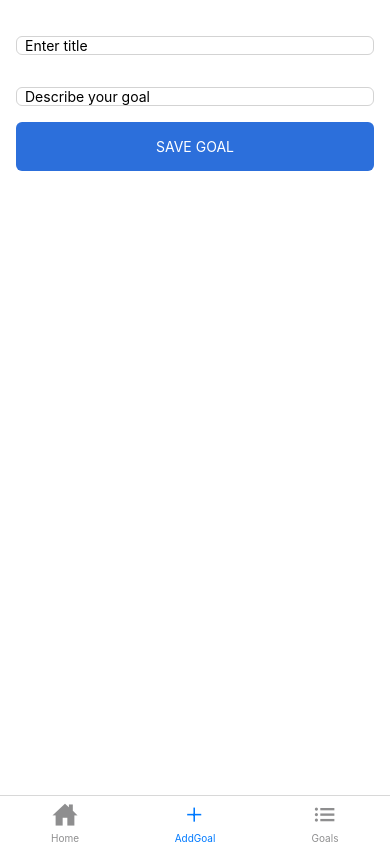
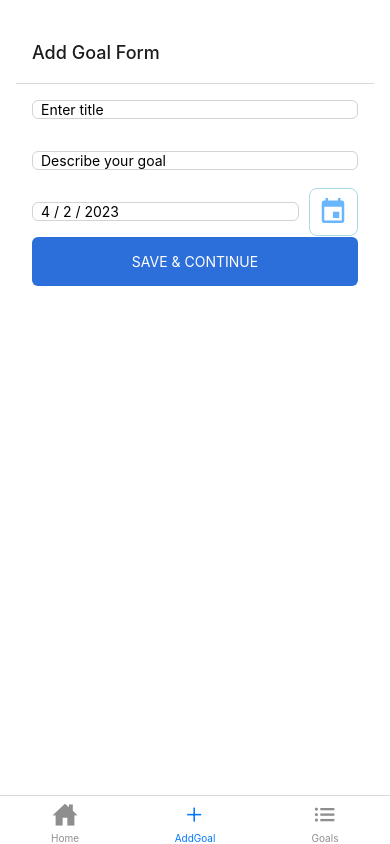
Before and after one commit to Kimbohlovette/MyGoals, a React Native app: screen /AddGoal in a window 390 px wide. Built offline with nearby package versions, Linux system fonts and the light colour scheme; no server answers; the database is empty.

Commit message:
Added date picker control to the add goal component

```diff
--- a/package.json
+++ b/package.json
@@ -10,6 +10,7 @@
     "lint": "eslint . --ext .js,.jsx,.ts,.tsx"
   },
   "dependencies": {
+    "@react-native-community/datetimepicker": "^6.7.5",
     "@react-navigation/bottom-tabs": "^6.5.7",
     "@react-navigation/native": "^6.1.6",
     "@react-navigation/native-stack": "^6.9.12",
@@ -17,6 +18,7 @@
     "firebase": "^9.17.2",
     "react": "18.1.0",
     "react-native": "0.70.4",
+    "react-native-datepicker": "^1.7.2",
     "react-native-safe-area-context": "^4.5.0",
     "react-native-screens": "^3.20.0",
     "react-native-vector-icons": "^9.2.0",
--- a/src/features/goal/goalSlice.ts
+++ b/src/features/goal/goalSlice.ts
@@ -8,24 +8,61 @@ import {
   updateDoc,
 } from 'firebase/firestore';
 import db from '../../../fbConfig';
-import { GoalType } from '../../types';
+import { GoalType, TodoType } from '../../types';
 import { AppDispatch } from '../../store/store';
 
 export interface InitialState {
+  formData: { goal: GoalType | null; todos: TodoType[] };
   goals: GoalType[];
-  addGoalStatus: 'idle' | 'loading' | 'fullfilled' | 'failed';
   fetchGoalsStatus: 'idle' | 'loading' | 'fullfilled' | 'failed';
-  deleteGoalStatus: 'idle' | 'loading' | 'fullfilled' | 'failed';
-  updateGoalStatus: 'idle' | 'loading' | 'fullfilled' | 'failed';
 }
-
 const initialState: InitialState = {
+  formData: { goal: null, todos: [] },
   goals: [],
-  addGoalStatus: 'idle',
-  deleteGoalStatus: 'idle',
-  updateGoalStatus: 'idle',
   fetchGoalsStatus: 'idle',
 };
+
+export const goalSlice = createSlice({
+  name: 'goal',
+  initialState,
+  reducers: {
+    saveGoal: (state, action) => {
+      state.formData.goal = action.payload;
+    },
+    saveGoalTodo: (state, action) => {
+      state.formData.todos.push(action.payload);
+    },
+    addGoal: (state, action) => {
+      state.goals.push(action.payload);
+    },
+    dropGoal: (state, action) => {
+      state.goals = state.goals.filter(goal => goal.id !== action.payload);
+    },
+    toggleGoalState: (state, action) => {
+      const id = action.payload;
+      const goal = state.goals.filter(gl => gl.id === id)[0];
+      if (goal) {
+        goal.done = !goal.done;
+        state.goals = [...state.goals.filter(gl => gl.id !== id), goal];
+      }
+    },
+    updateGoals: (state, action) => {
+      state.goals = action.payload;
+    },
+  },
+  extraReducers: builder => {
+    builder
+      .addCase(fetchGoalsAsync.pending, state => {
+        state.fetchGoalsStatus = 'loading';
+      })
+      .addCase(fetchGoalsAsync.fulfilled, state => {
+        state.fetchGoalsStatus = 'idle';
+      })
+      .addCase(fetchGoalsAsync.rejected, state => {
+        state.fetchGoalsStatus = 'failed';
+      });
+  },
+});
 
 // Asynchronous operations to store and firebase go here
 
@@ -62,7 +99,6 @@ export const deleteGoalAsync = createAsyncThunk(
 export const updateGoalAsync = createAsyncThunk(
   'goals/update',
   async (goal: { id: string; status: boolean }, dispatch) => {
-    console.log('before in async: ', goal.status);
     const docRef = doc(db, 'goals/' + goal.id);
     await updateDoc(docRef, {
       done: !goal.status,
@@ -96,68 +132,6 @@ export const fetchGoalsAsync = createAsyncThunk(
     dispatch(updateGoals(goalsList));
   },
 );
-export const goalSlice = createSlice({
-  name: 'goal',
-  initialState,
-  reducers: {
-    addGoal: (state, action) => {
-      state.goals.push(action.payload);
-    },
-    dropGoal: (state, action) => {
-      state.goals = state.goals.filter(goal => goal.id !== action.payload);
-    },
-    toggleGoalState: (state, action) => {
-      const id = action.payload;
-      const goal = state.goals.filter(gl => gl.id === id)[0];
-      if (goal) {
-        goal.done = !goal.done;
-        state.goals = [...state.goals.filter(gl => gl.id !== id), goal];
-      }
-    },
-    updateGoals: (state, action) => {
-      state.goals = action.payload;
-    },
-  },
-  extraReducers: builder => {
-    builder
-      .addCase(addGoalAsync.pending, state => {
-        state.addGoalStatus = 'loading';
-      })
-      .addCase(addGoalAsync.fulfilled, state => {
-        state.addGoalStatus = 'idle';
-      })
-      .addCase(addGoalAsync.rejected, state => {
-        state.addGoalStatus = 'failed';
-      })
-      .addCase(fetchGoalsAsync.pending, state => {
-        state.fetchGoalsStatus = 'loading';
-      })
-      .addCase(fetchGoalsAsync.fulfilled, state => {
-        state.fetchGoalsStatus = 'idle';
-      })
-      .addCase(fetchGoalsAsync.rejected, state => {
-        state.fetchGoalsStatus = 'failed';
-      })
-      .addCase(deleteGoalAsync.pending, state => {
-        state.deleteGoalStatus = 'loading';
-      })
-      .addCase(deleteGoalAsync.fulfilled, state => {
-        state.deleteGoalStatus = 'idle';
-      })
-      .addCase(deleteGoalAsync.rejected, state => {
-        state.deleteGoalStatus = 'failed';
-      })
-      .addCase(updateGoalAsync.pending, state => {
-        state.updateGoalStatus = 'loading';
-      })
-      .addCase(updateGoalAsync.fulfilled, state => {
-        state.updateGoalStatus = 'idle';
-      })
-      .addCase(updateGoalAsync.rejected, state => {
-        state.updateGoalStatus = 'failed';
-      });
-  },
-});
 
 export default goalSlice.reducer;
 export const { addGoal, toggleGoalState, dropGoal, updateGoals } =
--- a/src/pages/AddGoal.tsx
+++ b/src/pages/AddGoal.tsx
@@ -1,18 +1,45 @@
 import React, { useState } from 'react';
 import { StyleSheet, Text, TextInput, View, Pressable } from 'react-native';
 import styles from '../styles/Styles';
-import { useAppDispatch, useAppSelector } from '../store/hooks/index';
+import { useAppDispatch } from '../store/hooks/index';
 import { addGoalAsync } from '../features/goal/goalSlice';
+import { createNativeStackNavigator } from '@react-navigation/native-stack';
+import DateTimePicker from '@react-native-community/datetimepicker';
+import Icon from 'react-native-vector-icons/MaterialCommunityIcons';
+
+const Stack = createNativeStackNavigator();
 
 const AddGoal = () => {
+  return (
+    <View style={{ ...styles.page, ..._styles.container }}>
+      <Stack.Navigator>
+        <Stack.Screen name="Add Goal Form" component={GoalForm} />
+        <Stack.Screen name="Add Todo Form" component={TodoForm} />
+        <Stack.Screen name="Success" component={Success} />
+      </Stack.Navigator>
+    </View>
+  );
+};
+
+const GoalForm = () => {
+  const dispatch = useAppDispatch();
   const [title, setTitle] = useState('');
   const [desc, setDesc] = useState('');
+
   const [titleInputBorderColorOnFocus, setTitleInputBorderOnFocus] =
     useState('lightgray');
   const [descInputBorderColorOnFocus, setDescInputBorderOnFocus] =
     useState('lightgray');
-  const dispatch = useAppDispatch();
-  const status = useAppSelector(state => state.goal.addGoalStatus);
+
+  const [show, setShow] = useState(false);
+  const [date, setDate] = useState(new Date());
+
+  const day = date.getDate();
+  const month = date.getMonth();
+  const year = date.getFullYear();
+
+  const formattedDate = day + ' / ' + month + ' / ' + year;
+  const toggleDatePicker = () => setShow(!show);
   const handleSubmit = () => {
     dispatch(
       addGoalAsync({
@@ -24,6 +51,7 @@ const AddGoal = () => {
       }),
     );
   };
+
   const handleInputOnFocus = (
     dispatchFn: React.Dispatch<React.SetStateAction<string>>,
   ) => {
@@ -34,8 +62,9 @@ const AddGoal = () => {
   ) => {
     dispatchFn('lightgray');
   };
+
   return (
-    <View style={{ ...styles.page, ..._styles.container }}>
+    <View style={styles.page}>
       <TextInput
         onBlur={() => {
           handleInputOnBlur(setTitleInputBorderOnFocus);
@@ -73,14 +102,46 @@ const AddGoal = () => {
           handleInputOnFocus(setDescInputBorderOnFocus);
         }}
       />
+      <View style={_styles.datePickerContainer}>
+        <TextInput
+          style={{
+            ...styles.inputText,
+            ..._styles.input,
+            ..._styles.datePickerInput,
+          }}
+          value={formattedDate}
+        />
+        <Pressable
+          style={_styles.datePickerBtn}
+          android_ripple={{ color: 'lightgray' }}
+          onPress={toggleDatePicker}>
+          <Icon name="calendar" size={30} color={'#6ab6fc'} />
+        </Pressable>
+        {show && <DateTimePicker mode={'date'} value={date} />}
+      </View>
       <Pressable
         android_ripple={{ color: '#172852' }}
         android_disableSound={true}
         style={{ ...styles.buttonStyle }}
-        onPress={handleSubmit}
-        disabled={status === 'loading'}>
-        <Text style={{ ...styles.buttonTextStyle }}>SAVE GOAL</Text>
+        onPress={handleSubmit}>
+        <Text style={{ ...styles.buttonTextStyle }}>SAVE & CONTINUE</Text>
       </Pressable>
+    </View>
+  );
+};
+
+const TodoForm = () => {
+  return (
+    <View>
+      <Text>Todo Form</Text>
+    </View>
+  );
+};
+
+const Success = () => {
+  return (
+    <View>
+      <Text>Success!</Text>
     </View>
   );
 };
@@ -94,5 +155,22 @@ const _styles = StyleSheet.create({
   },
   input: {
     marginVertical: 16,
+    width: '100%',
+  },
+  datePickerContainer: {
+    flexDirection: 'row',
+    alignItems: 'center',
+    justifyContent: 'space-between',
+  },
+  datePickerInput: {
+    width: '82%',
+  },
+  datePickerBtn: {
+    backgroundColor: 'white',
+    borderWidth: 1,
+    borderColor: 'lightblue',
+    borderRadius: 8,
+    padding: 8,
+    width: '15%',
   },
 });
```
Also changed, not shown: src/features/goal/Goal.tsx (+27 -10 lines), 2 other files (tests, documents, lock files or other folders).
